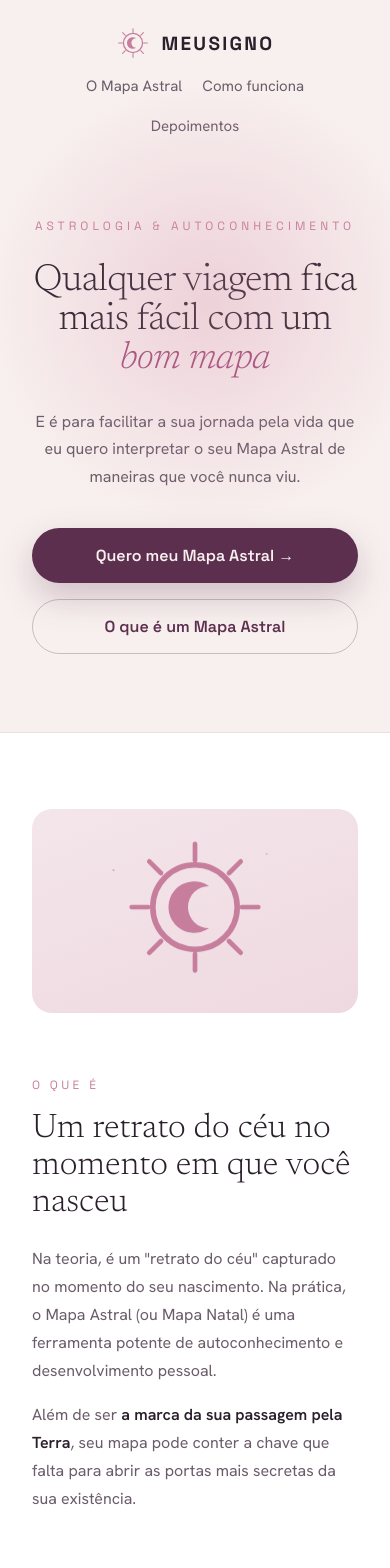
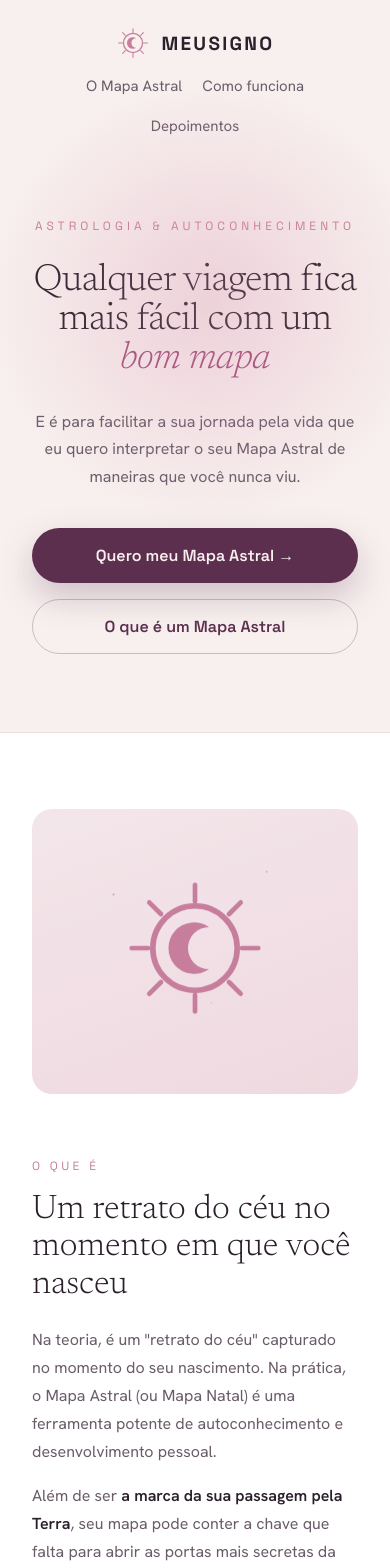
Before and after one commit to TayrineSoares/meu-signo, a React (Vite) app: page / in a window 390 px wide. Shown: the top 1568 px of the page. Built offline with nearby package versions, Linux system fonts and the light colour scheme.

Commit message:
update svg and picture on mobile

```diff
--- a/src/App.css
+++ b/src/App.css
@@ -634,7 +634,7 @@
 
   .split__art,
   .split__photo {
-    aspect-ratio: 16 / 10;
+    aspect-ratio: 16 / 14;
   }
 
   .steps,
--- a/src/components/Hero.jsx
+++ b/src/components/Hero.jsx
@@ -6,7 +6,7 @@ function Hero() {
       <div className="hero__glow" aria-hidden="true" />
       <div className="eyebrow">Astrologia &amp; autoconhecimento</div>
       <h1 className="hero__title">
-        Qualquer viagem fica mais fácil com um <em>bom mapa</em>
+        Qualquer viagem fica mais fácil com um <br/> <em>bom mapa</em>
       </h1>
       <p className="hero__subtitle">
         E é para facilitar a sua jornada pela vida que eu quero interpretar o
```
Also changed, not shown: public/favicon.svg, 1 other file (tests, documents, lock files or other folders).
